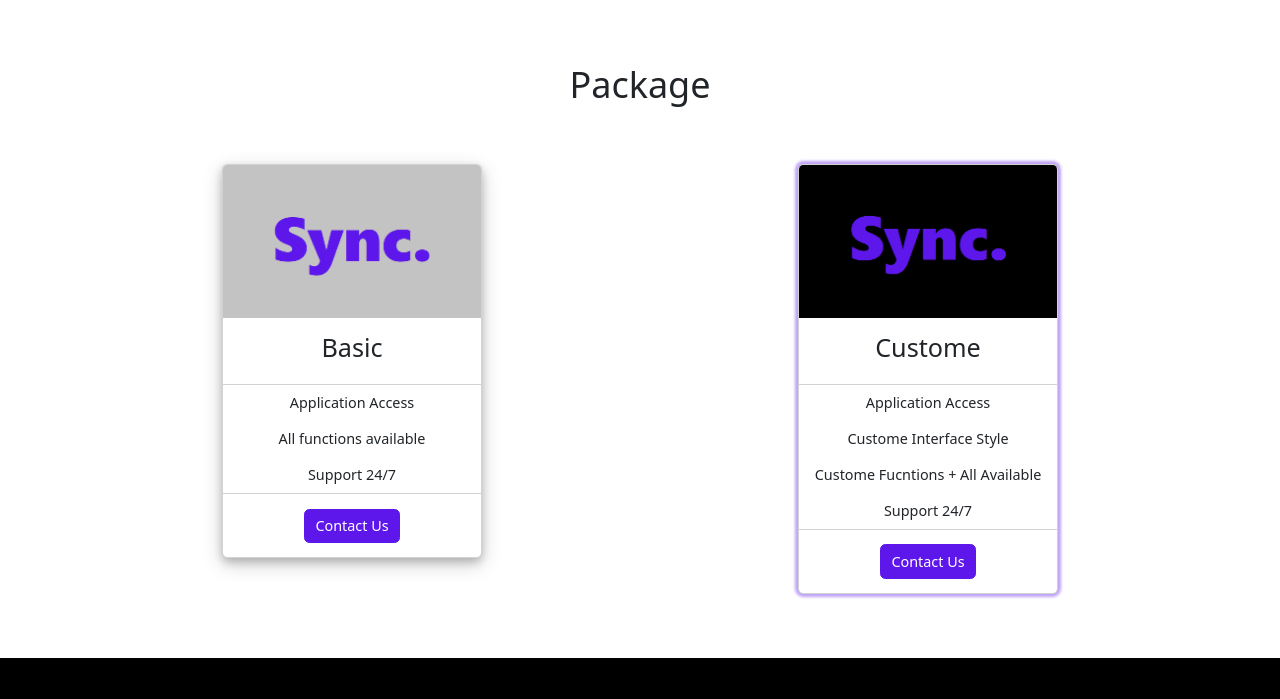
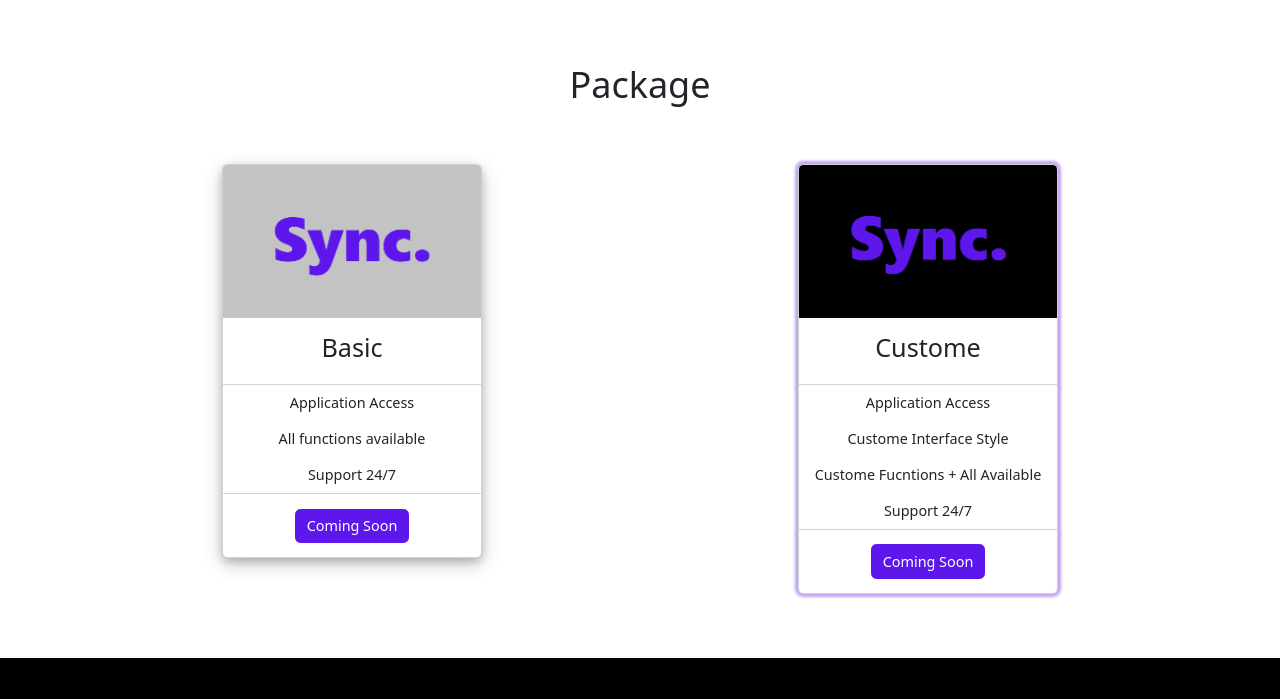
Before and after one commit to ARchWolfDev/Sync, a Flask app: page / in a window 1280 px wide. Shown: the part 1763-2462 px from the top of the page. Run offline with Flask 3, Linux system fonts and the light colour scheme; parts of the project's set-up code (start-up, migrations or seed data) failed here and were passed over; some libraries are stand-ins or nearby versions.

Commit message:
rollback

```diff
--- a/templates/home.html
+++ b/templates/home.html
@@ -119,7 +119,7 @@
                         <li class="list-group-item">Support 24/7</li>
                       </ul>
                     <div class="card-body">
-                        <a href="#" class="btn btn-primary">Contact Us</a>
+                        <a href="#" class="btn btn-primary">Coming Soon</a>
                     </div>
                 </div>
             </div>
@@ -136,7 +136,7 @@
                         <li class="list-group-item">Support 24/7</li>
                       </ul>
                     <div class="card-body">
-                        <a href="#" class="btn btn-primary">Contact Us</a>
+                        <a href="#" class="btn btn-primary">Coming Soon</a>
                     </div>
                 </div>
             </div>
```
